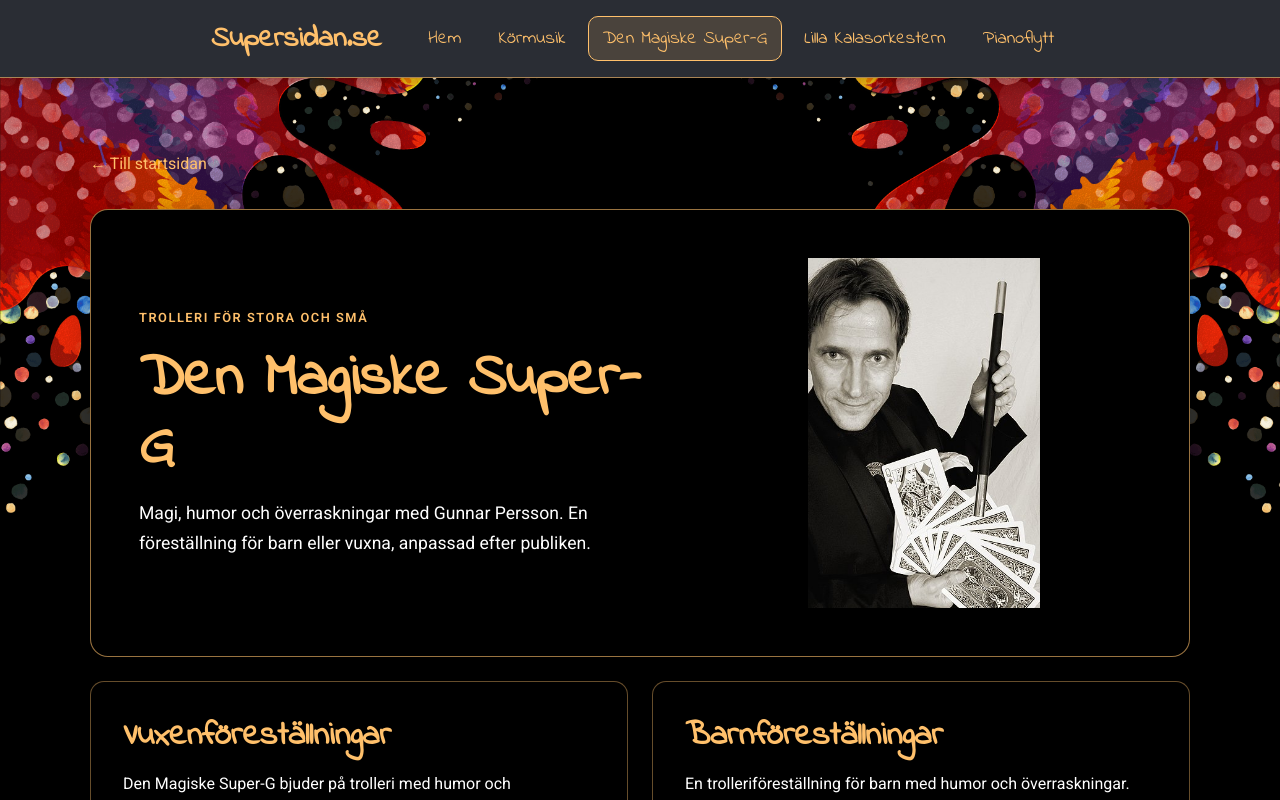
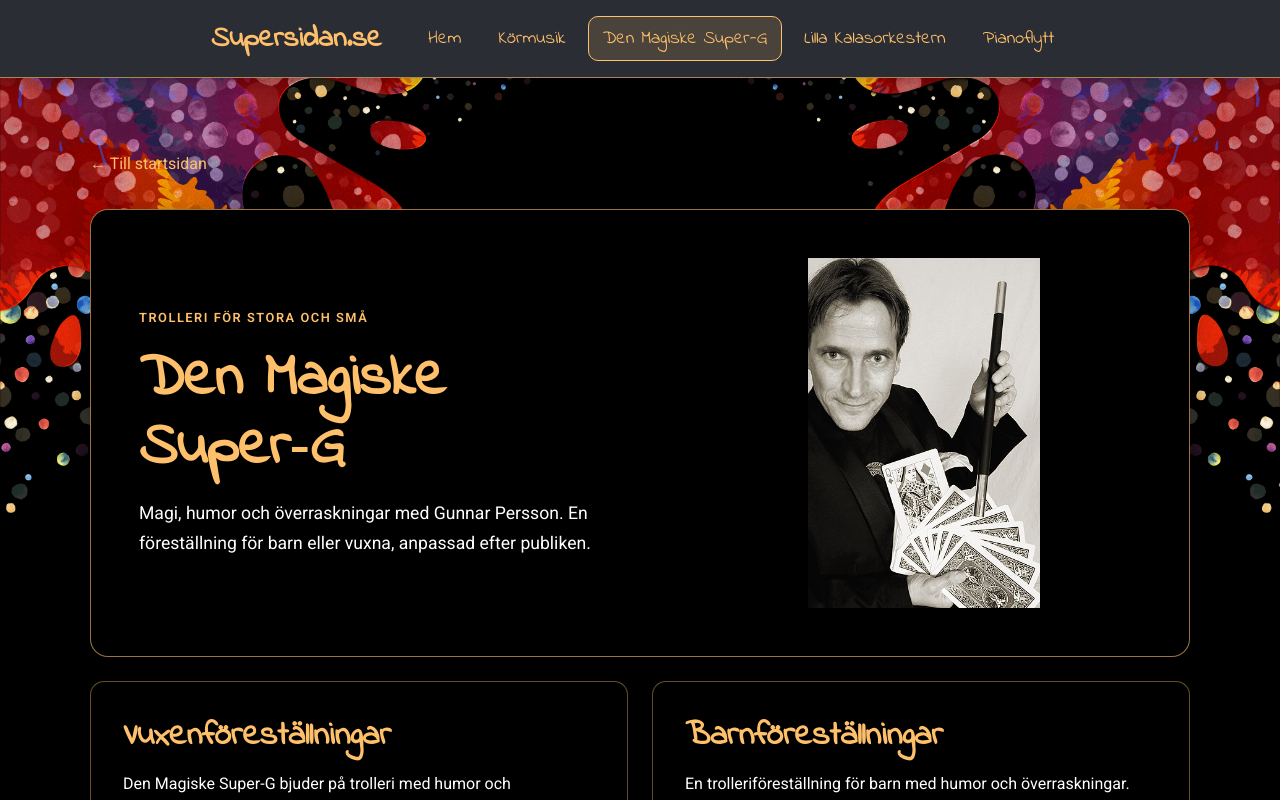
Before and after one commit to robinruden/supersidan, a React (Vite) app: page /den-magiske-super-g.html in a window 1280 px wide. Shown: the top 800 px of the page. Built offline with nearby package versions, Linux system fonts and the light colour scheme; no server answers.

Commit message:
small tweaks

```diff
--- a/src/pages/SuperG.jsx
+++ b/src/pages/SuperG.jsx
@@ -3,7 +3,9 @@ import image from '../assets/img/superg.png'
 
 export default function SuperG() {
   return (
-    <DetailPage title="Den Magiske Super-G" label="Trolleri för stora och små"
+    <DetailPage
+      title="Den Magiske Super‑G"
+      label="Trolleri för stora och små"
       intro="Magi, humor och överraskningar med Gunnar Persson. En föreställning för barn eller vuxna, anpassad efter publiken."
       image={image} imageAlt="Den Magiske Super-G">
       <div className="detail-columns">
```
